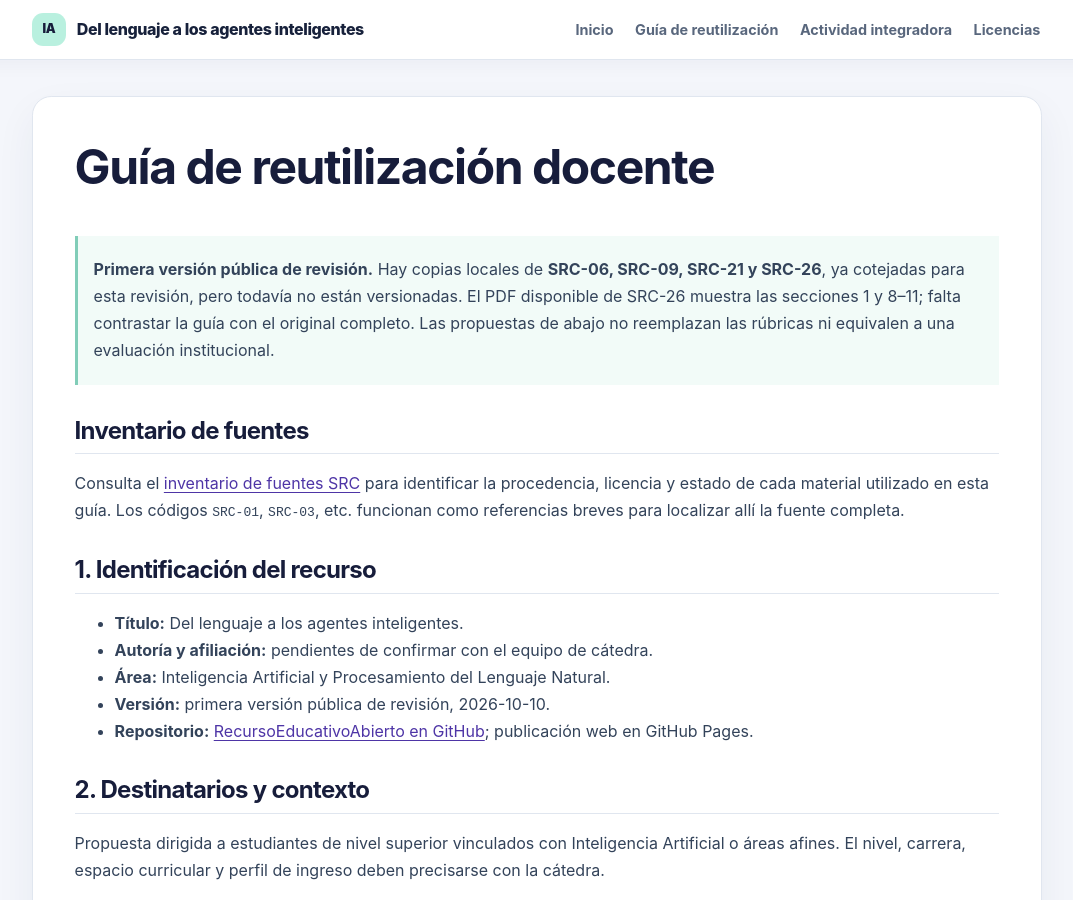
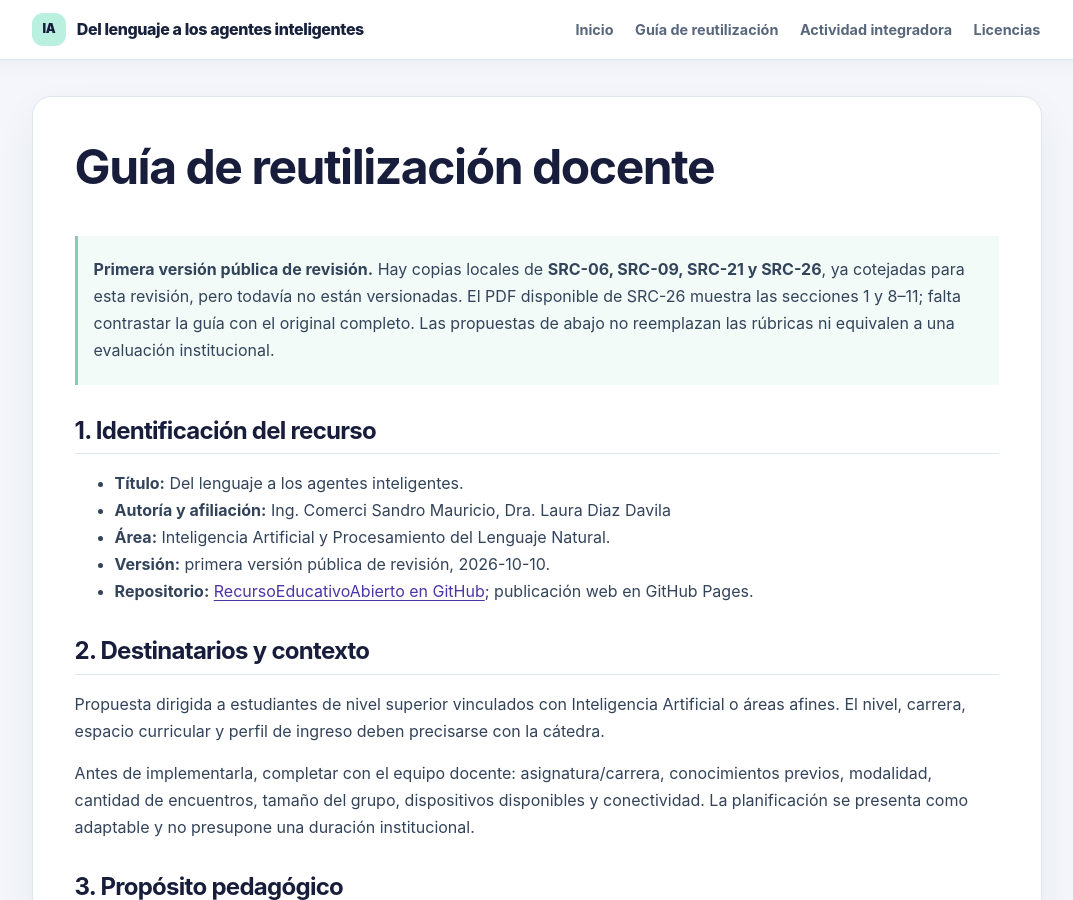
Before and after one commit to comercisandro/RecursoEducativoAbierto, a Jekyll site: the page built from guia-reutilizacion.md, in a window 1280 px wide and 900 px high. Shown: the whole window, without its empty margins (103-1176 px from the left). Built offline with Jekyll 4.4.1, drawn with Linux system fonts in a browser that asks for light colours; some of the changed text lies outside the part shown.

Commit message:
Move source inventory to guide ending

```diff
--- a/guia-reutilizacion.md
+++ b/guia-reutilizacion.md
@@ -10,14 +10,10 @@
 
 > **Primera versión pública de revisión.** Hay copias locales de **SRC-06, SRC-09, SRC-21 y SRC-26**, ya cotejadas para esta revisión, pero todavía no están versionadas. El PDF disponible de SRC-26 muestra las secciones 1 y 8–11; falta contrastar la guía con el original completo. Las propuestas de abajo no reemplazan las rúbricas ni equivalen a una evaluación institucional.
 
-## Inventario de fuentes
-
-Consulta el [inventario de fuentes SRC](fuentes/README.html) para identificar la procedencia, licencia y estado de cada material utilizado en esta guía. Los códigos `SRC-01`, `SRC-03`, etc. funcionan como referencias breves para localizar allí la fuente completa.
-
 ## 1. Identificación del recurso
 
 - **Título:** Del lenguaje a los agentes inteligentes.
-- **Autoría y afiliación:** pendientes de confirmar con el equipo de cátedra.
+- **Autoría y afiliación:** Ing. Comerci Sandro Mauricio, Dra. Laura Diaz Davila
 - **Área:** Inteligencia Artificial y Procesamiento del Lenguaje Natural.
 - **Versión:** primera versión pública de revisión, 2026-10-10.
 - **Repositorio:** [RecursoEducativoAbierto en GitHub](https://github.com/comercisandro/RecursoEducativoAbierto); publicación web en GitHub Pages.
```
Also changed, not shown: other parts of guia-reutilizacion.md (+4 -0 lines).
